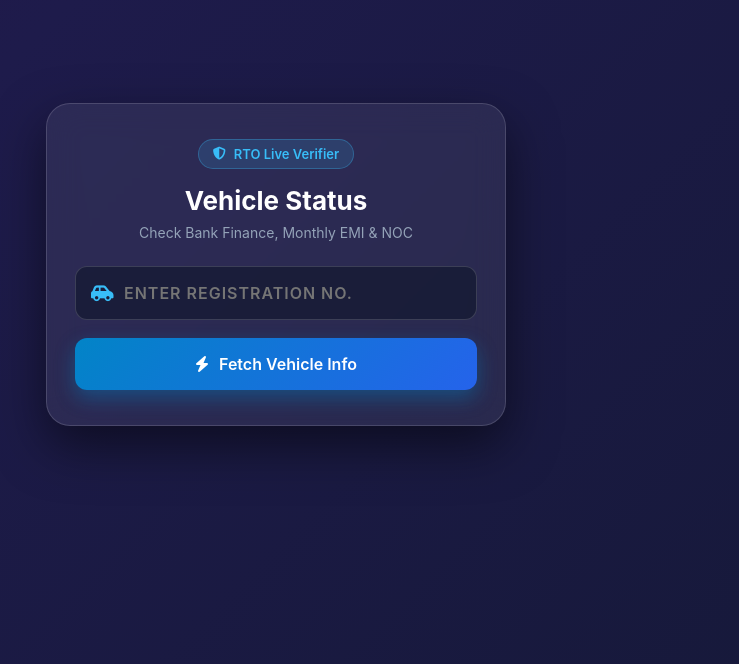
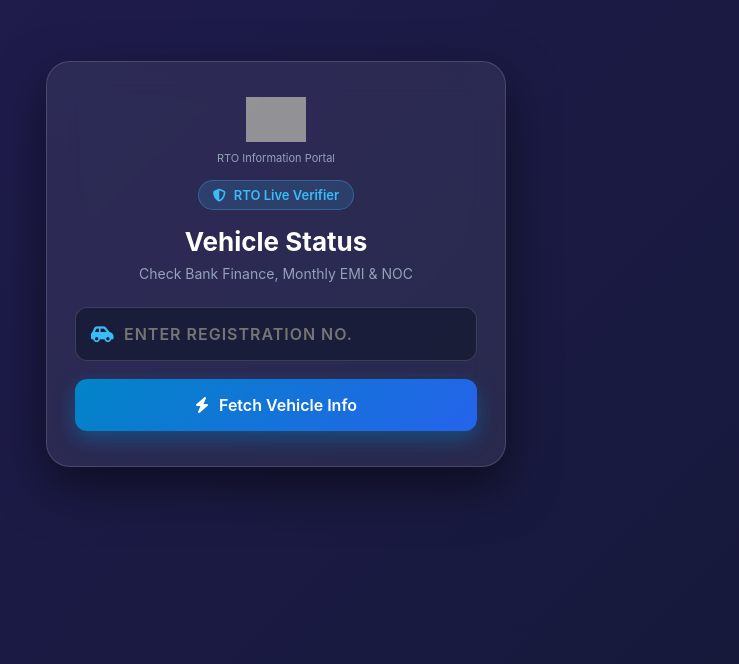
Before and after one commit to yuv693/CHECK-VEHICLE-LOAN, a website: page index.html in a window 1280 px wide. Shown: the part 136-800 px from the top of the page, without its empty margins (364-1103 px from the left). Drawn offline with Linux system fonts and the light colour scheme; grey boxes are pictures that could not be loaded.

Commit message:
Add RTO emblem and information to index.html

```diff
--- a/index.html
+++ b/index.html
@@ -180,6 +180,10 @@
 <body>
 
   <div class="container">
+    <div style="text-align: center; margin-bottom: 15px;">
+  <img src="https://upload.wikimedia.org/wikipedia/commons/e/e4/Emblem_of_India.svg" alt="RTO Emblem" style="height: 45px; width: auto; opacity: 0.9;">
+  <span style="display: block; font-size: 11px; color: #94a3b8; margin-top: 5px;">RTO Information Portal</span>
+</div>
     <div class="brand-badge">
       <i class="fa-solid fa-shield-halved"></i> RTO Live Verifier
     </div>
```
